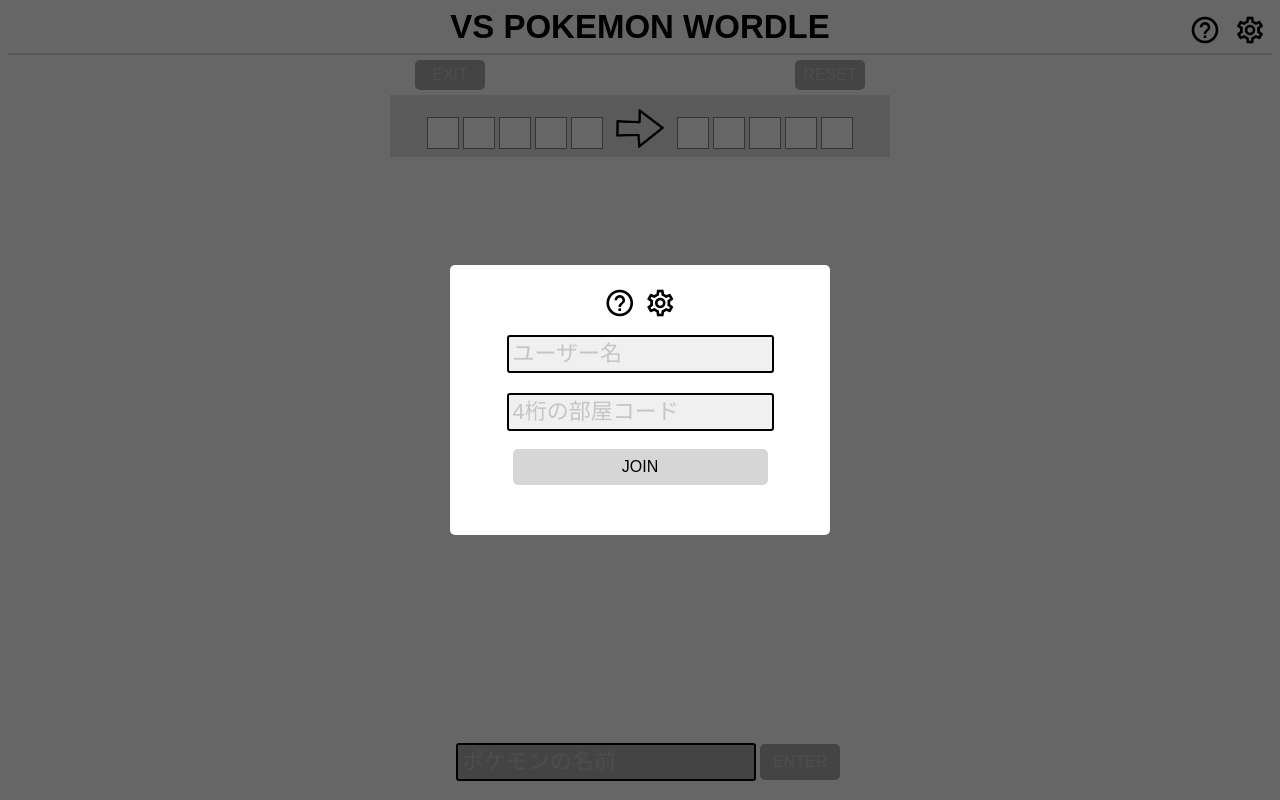
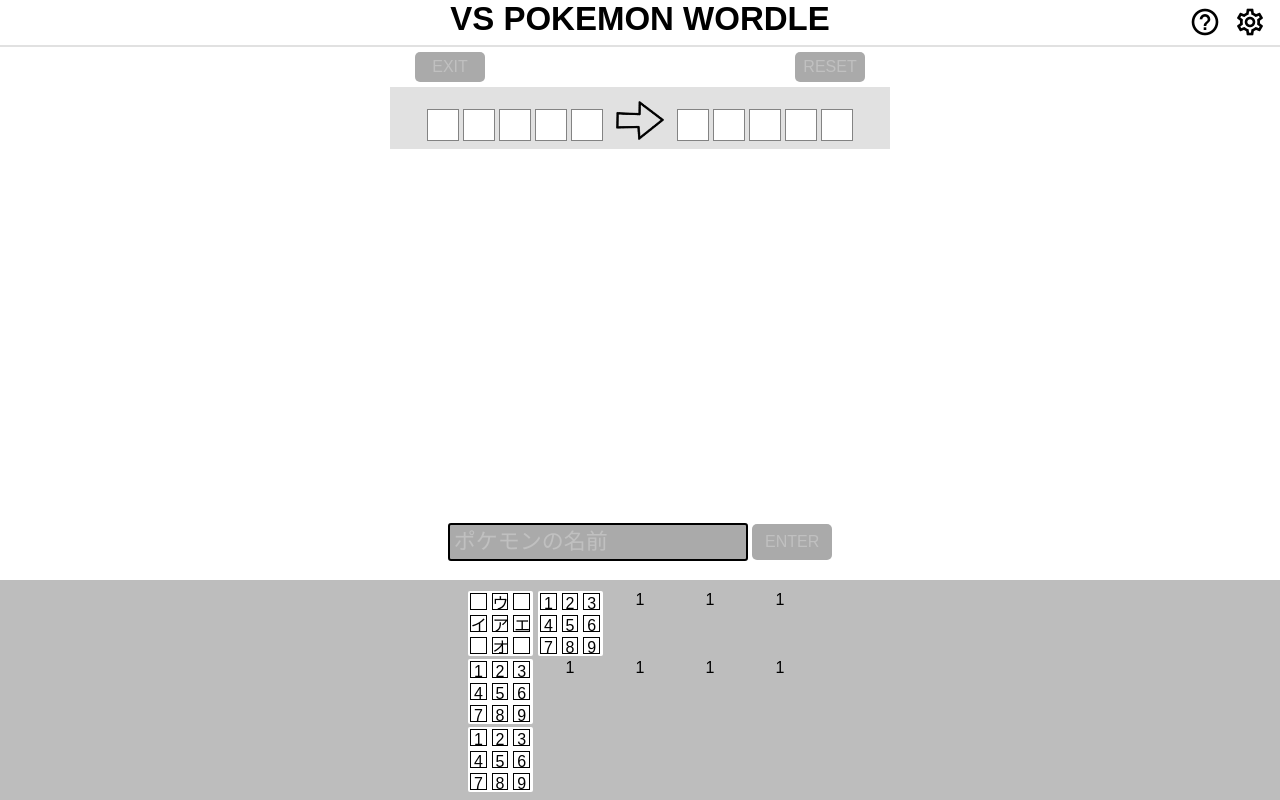
Before and after one commit to Yotty0404/VS_Pokemon_Wordle_Test, a Flask app: page / in a window 1280 px wide. Run offline with Flask 2, Linux system fonts and the light colour scheme; some libraries are stand-ins or nearby versions.

Commit message:
仮想キーボードいったんコミット

```diff
--- a/static/css/style.css
+++ b/static/css/style.css
@@ -1,5 +1,11 @@
 body {
     font-family: 'メイリオ', 'Meiryo', sans-serif;
+    display: flex;
+    flex-direction: column;
+    margin: 0;
+    padding: 0;
+    height: 100vh;
+    width: 100vw;
 }
 
 input, button, select, textarea {
@@ -65,7 +71,7 @@ input, button, select, textarea {
     width: 90vw;
     max-width: 500px;
     margin: 0 auto;
-    height: calc(100vh - 243px);
+    height: calc(100vh - 307px);
 }
 
 .board {
@@ -142,7 +148,7 @@ input, button, select, textarea {
     align-items: center;
     margin: 0 auto;
     position: fixed;
-    bottom: 20px;
+    bottom: 240px;
     width: 100%;
 }
 
@@ -585,7 +591,7 @@ input[type="number"]::-webkit-inner-spin-button {
     justify-content: space-around;
 }
 
-@media (max-width: 700px) {
+@media (max-width: 600px) {
     #header {
         font-size: 18px;
         height: 26px;
@@ -667,3 +673,109 @@ input[type="number"]::-webkit-inner-spin-button {
         height: calc(100vh - 280px);
     }
 }
+
+
+
+
+/*フリック用キーボード*/
+#kb_container1 {
+    display: flex;
+    flex-wrap: wrap;
+    width: 100%;
+    justify-content: center;
+    align-items: center;
+    background-color: #BDBDBD;
+    user-select: none;
+    -webkit-user-select: none;
+    -ms-user-select: none;
+    -moz-user-select: none;
+    -khtml-user-select: none;
+    -webkit-user-drag: none;
+    -khtml-user-drag: none;
+    height: 40%;
+    min-height: 220px;
+}
+
+#kb_container2 {
+    display: flex;
+    flex-wrap: wrap;
+    width: 350px;
+}
+
+.kb_row {
+    width: 20%;
+    margin-top: 3px;
+    display: flex;
+    justify-content: space-around;
+}
+
+.kb_key {
+    display: flex;
+    flex-wrap: wrap;
+    justify-content: space-around;
+    align-items: center;
+    height: 65px;
+    width: 65px;
+    background-color: white;
+    border-radius: 2px;
+}
+
+.kb_key_item {
+    margin: 0;
+    width: 23%;
+    height: 23%;
+    text-align: center;
+    border: 1px solid black;
+    line-height: 19px;
+}
+
+.kb_key_r {
+    display: flex;
+    flex-wrap: wrap;
+    justify-content: space-around;
+    align-items: center;
+    height: 65px;
+    width: 65px;
+    background-color: white;
+    border-radius: 2px;
+    clip-path: polygon(25% 0, 100% 0, 100% 100%, 25% 100%, 0 50%);
+    letter-spacing: -10px;
+}
+
+.kb_key_d {
+    display: flex;
+    flex-wrap: wrap;
+    justify-content: space-around;
+    align-items: center;
+    height: 65px;
+    width: 65px;
+    background-color: white;
+    border-radius: 2px;
+    clip-path: polygon(50% 1%, 100% 38%, 100% 100%, 0 100%, 0% 38%);
+    line-height: 80px;
+}
+
+.kb_key_shadow_d {
+    font-size: 24px;
+    font-weight: 700;
+    position: absolute;
+    margin-top: -15px;
+    filter: drop-shadow(4px 4px 4px rgba(0, 0, 0, 0.5));
+}
+
+.kb_key_shadow_r {
+    font-size: 24px;
+    font-weight: 700;
+    position: absolute;
+    margin-left: 100px;
+    filter: drop-shadow(4px 4px 4px rgba(0, 0, 0, 0.5));
+}
+
+.transparent {
+    opacity: 0;
+    display: none;
+}
+
+.gray {
+    background-color: #BDBDBD;
+}
--- a/static/js/script.js
+++ b/static/js/script.js
@@ -519,3 +519,72 @@ async function show_message(msg) {
     $('#msg_container').addClass('collapse');
     $('#msg').addClass('transparent');
 }
+
+
+/*フリック用キーボード*/
+var direction = '';
+var position = '';
+var isDrawing = false;
+
+//スワイプ開始時の横方向の座標を格納
+function onTouchStart(event) {
+    position = getPosition(event);
+    direction = ''; //一度リセットする
+    isDrawing = true;
+}
+
+//スワイプの方向（left／right）を取得
+function onTouchMove(event) {
+    direction = '';
+    $('.kb_key_u').addClass('transparent');
+    $('.kb_key_d').addClass('transparent');
+    $('.kb_key_l').addClass('transparent');
+    $('.kb_key_r').addClass('transparent');
+    $('.kb_key').removeClass('gray');
+
+    if (isDrawing == false) {
+        return;
+    }
+
+    var new_position = getPosition(event);
+    var u = position[1] - new_position[1];
+    var d = new_position[1] - position[1];
+    var l = position[0] - new_position[0];
+    var r = new_position[0] - position[0];
+    var max = Math.max(u, d, r, l);
+
+    if (max < 20) {
+        return;
+    }
+
+    $('.kb_key').addClass('gray');
+
+    if (max == u) {
+
+    }
+    else if (max == d) {
+        direction = 'd';
+        $('.kb_key_d').removeClass('transparent');
+    }
+    else if (max == r) {
+        direction = 'r';
+        $('.kb_key_r').removeClass('transparent');
+    }
+}
+
+function onTouchEnd(event) {
+    isDrawing = false;
+    if (direction == 'r') {
+        console.log('右だよ');
+    }
+}
+
+//横方向の座標を取得
+function getPosition(event) {
+    return [event.pageX, event.pageY];
+    // return event.originalEvent.touches[0].pageX;
+}
+
+$(document).on('touchstart mousedown', '.kb_key', onTouchStart);
+$(document).on('touchmove mousemove', '.kb_key', onTouchMove);
+$(document).on('touchend mouseup', '.kb_key', onTouchEnd);
--- a/templates/home.html
+++ b/templates/home.html
@@ -61,7 +61,8 @@
         </div>
     </div>
 
-    <div id="login_container" class="modal_container">
+    <div id="login_container" class="modal_container transparent">
+    <!--<div id="login_container" class="modal_container">-->
         <div class="gray_container">
         </div>
 
@@ -118,6 +119,81 @@
             <input id="btn" type="button" value="ENTER" class="btn" disabled>
         </div>
     </div>
+
+
+    <div id="kb_container1">
+        <div id="kb_container2">
+            <div class="kb_row">
+                <div id="kb_key_container">
+                    <div class="kb_key">
+                        <div class="kb_key_item"></div>
+                        <div class="kb_key_item">ウ</div>
+                        <div class="kb_key_item"></div>
+                        <div class="kb_key_item">イ</div>
+                        <div class="kb_key_item">ア</div>
+                        <div class="kb_key_item">エ</div>
+                        <div class="kb_key_item"></div>
+                        <div class="kb_key_item">オ</div>
+                        <div class="kb_key_item"></div>
+                    </div>
+                    <div class="kb_key_shadow_r">
+                        <div class="kb_key_r transparent">エ</div>
+                    </div>
+                    <div class="kb_key_shadow_d">
+                        <div class="kb_key_d transparent">オ</div>
+                    </div>
+                </div>
+            </div>
+            <div class="kb_row">
+                <div class="kb_key">
+                    <div class="kb_key_item">1</div>
+                    <div class="kb_key_item">2</div>
+                    <div class="kb_key_item">3</div>
+                    <div class="kb_key_item">4</div>
+                    <div class="kb_key_item">5</div>
+                    <div class="kb_key_item">6</div>
+                    <div class="kb_key_item">7</div>
+                    <div class="kb_key_item">8</div>
+                    <div class="kb_key_item">9</div>
+                </div>
+            </div>
+            <div class="kb_row">1</div>
+            <div class="kb_row">1</div>
+            <div class="kb_row">1</div>
+            <div class="kb_row">
+                <div class="kb_key">
+                    <div class="kb_key_item">1</div>
+                    <div class="kb_key_item">2</div>
+                    <div class="kb_key_item">3</div>
+                    <div class="kb_key_item">4</div>
+                    <div class="kb_key_item">5</div>
+                    <div class="kb_key_item">6</div>
+                    <div class="kb_key_item">7</div>
+                    <div class="kb_key_item">8</div>
+                    <div class="kb_key_item">9</div>
+                </div>
+            </div>
+            <div class="kb_row">1</div>
+            <div class="kb_row">1</div>
+            <div class="kb_row">1</div>
+            <div class="kb_row">1</div>
+            <div class="kb_row">
+                <div class="kb_key">
+                    <div class="kb_key_item">1</div>
+                    <div class="kb_key_item">2</div>
+                    <div class="kb_key_item">3</div>
+                    <div class="kb_key_item">4</div>
+                    <div class="kb_key_item">5</div>
+                    <div class="kb_key_item">6</div>
+                    <div class="kb_key_item">7</div>
+                    <div class="kb_key_item">8</div>
+                    <div class="kb_key_item">9</div>
+                </div>
+            </div>
+        </div>
+    </div>
+
+
 
     <div id="battle_start_container" class="collapse">
         <div id="battle_start" class="transparent">
```
